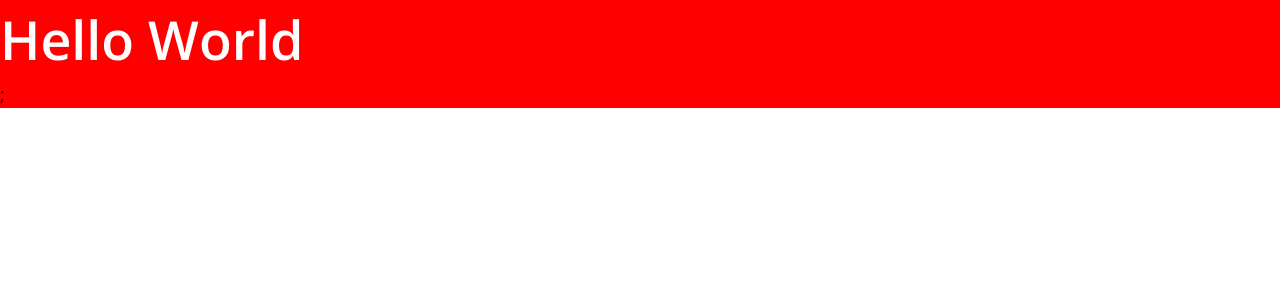
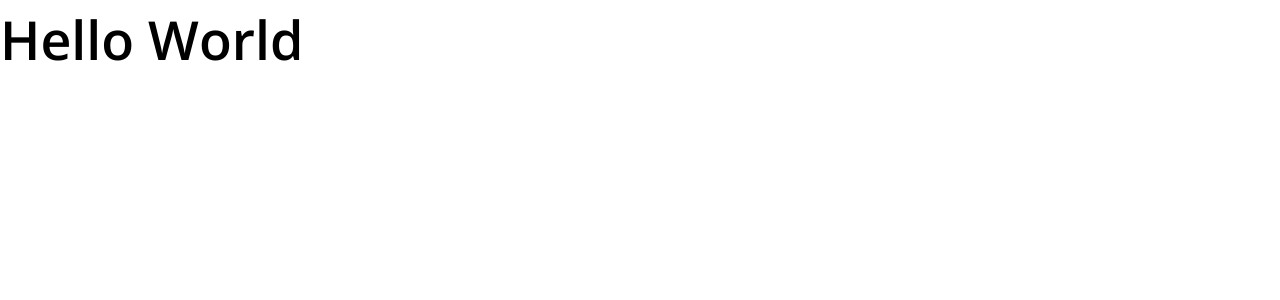
Before and after one commit to Ahnaf-dev/nextjs-cocktail-app, a Next.js app: page / in a window 1280 px wide. Shown: the top 300 px of the page. Built offline with nearby package versions, Linux system fonts and the light colour scheme.

Commit message:
adding styled components theming and page routers

```diff
--- a/pages/_app.tsx
+++ b/pages/_app.tsx
@@ -1,6 +1,12 @@
-import '../styles/globals.css'
-import type { AppProps } from 'next/app'
+import "../styles/globals.css";
+import type { AppProps } from "next/app";
+import { ThemeProvider } from "styled-components";
+import theme from "../theme/theme";
 
 export default function App({ Component, pageProps }: AppProps) {
-  return <Component {...pageProps} />
+  return (
+    <ThemeProvider theme={theme}>
+      <Component {...pageProps} />
+    </ThemeProvider>
+  );
 }
--- a/pages/index.tsx
+++ b/pages/index.tsx
@@ -2,18 +2,6 @@ import Head from "next/head";
 import Image from "next/image";
 import styled from "styled-components";
 
-const Div = styled.div`
-  background-color: red;
-
-  h1 {
-    color: white;
-  }
-`;
-
 export default function Home() {
-  return (
-    <Div>
-      <h1>Hello World</h1>;
-    </Div>
-  );
+  return <h1>Hello World</h1>;
 }
--- /dev/null
+++ b/theme/theme.ts
@@ -0,0 +1,9 @@
+const theme = {
+  palette: {
+    main: "#303648",
+    secondary: "#232A3A",
+    accent: "#7ED131",
+  },
+};
+
+export default theme;
```
Also changed, not shown: pages/cocktail/[id].tsx (added, +7 -0 lines).
